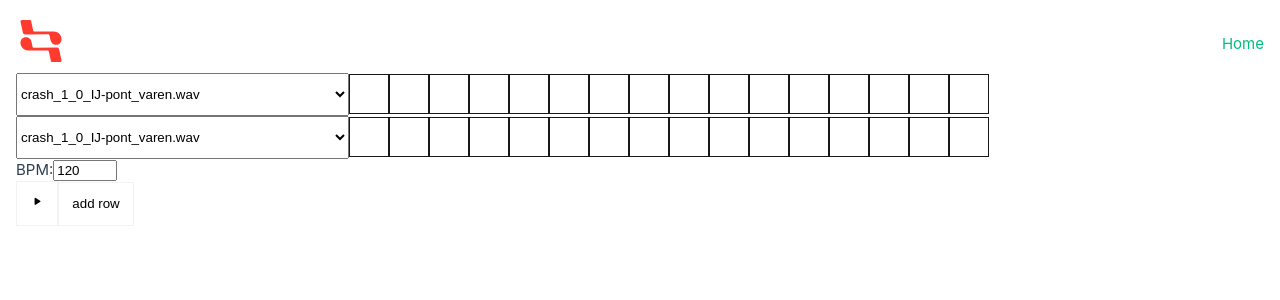
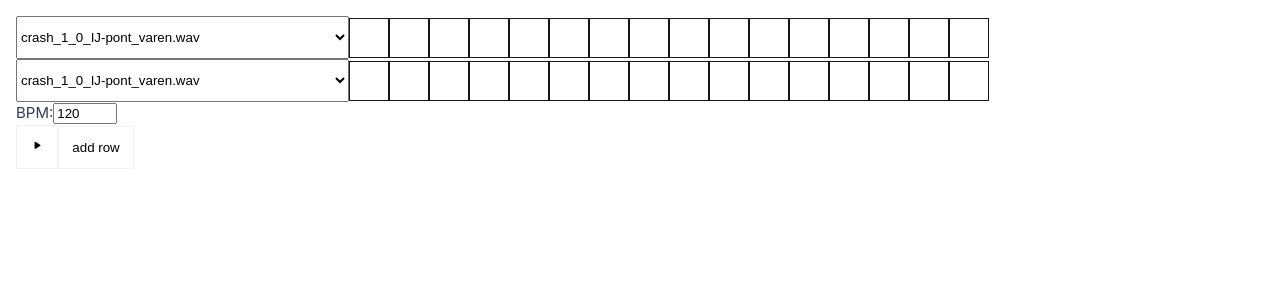
Before and after one commit to responsibleIT/HitLoopLeGuessWho, a Vue app: page / in a window 1280 px wide. Shown: the top 300 px of the page. Built offline with nearby package versions, Linux system fonts and the light colour scheme.

Commit message:
updated the root vue

```diff
--- a/src/App.vue
+++ b/src/App.vue
@@ -1,23 +1,23 @@
 <script setup>
-import { RouterLink, RouterView } from 'vue-router'
+// import { RouterLink, RouterView } from 'vue-router'
 </script>
 
 <template>
-  <header>
+  <!-- <header>
     <div>
       <img alt="Hitloop logo" class="logo" src="@/assets/Logo.svg" width="50" height="50" />
     </div>
     <nav>
       <RouterLink to="/">Home</RouterLink>
     </nav>
-  </header>
+  </header> -->
   <RouterView />
 </template>
 
 <style scoped lang="scss">
-header {
-  display: flex;
-  align-items: center;
-  justify-content: space-between;
-}
+// header {
+//   display: flex;
+//   align-items: center;
+//   justify-content: space-between;
+// }
 </style>
```
